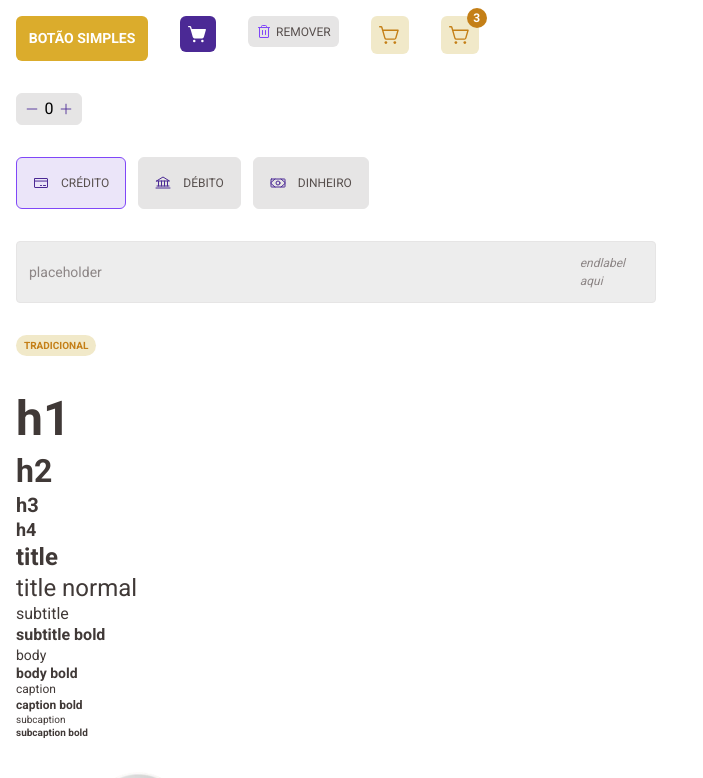
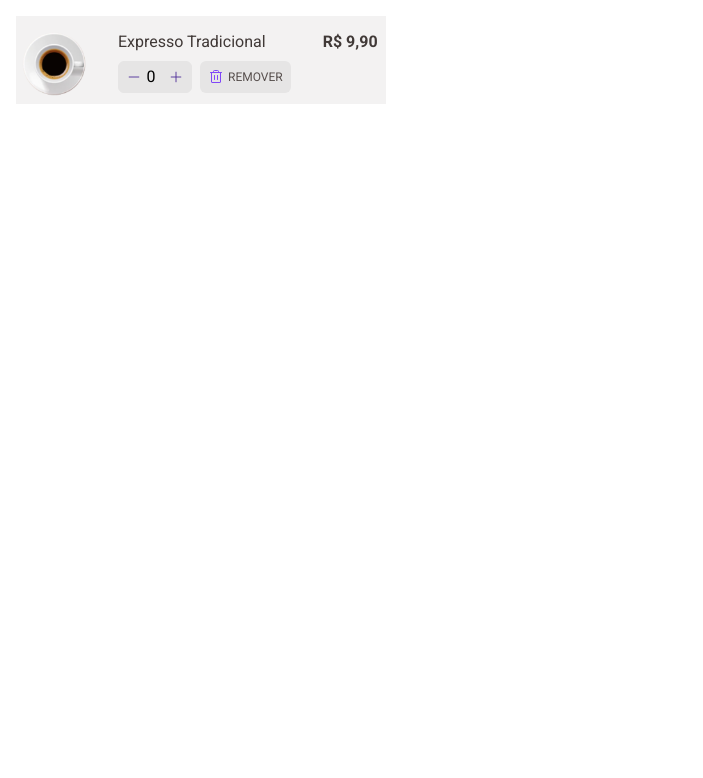
Before and after one commit to alex-britto/PDCoffe, a React (Vite) app: page / in a window 1280 px wide. Shown: the top 778 px of the page, without its empty margins (0-703 px from the left). Built offline with nearby package versions, Linux system fonts and the light colour scheme.

Commit message:
feat: added cartitem

```diff
--- a/src/App.tsx
+++ b/src/App.tsx
@@ -1,12 +1,12 @@
 import styled, { ThemeProvider } from "styled-components"
 
 import { defaultTheme } from "./styles/themes/defaultTheme"
-import { ButtonsExample, NumberInputExample, SelectInputExample, TextField, StatusExample, TypographyExample, CatalogItemExample } from "./components"
+import { ButtonsExample, NumberInputExample, SelectInputExample, TextField, StatusExample, TypographyExample, CatalogItemExample, CartItemExample } from "./components"
 
 function App() {
   return (
      <ThemeProvider theme={defaultTheme}>
-        <Container>
+        {/* <Container>
           <ButtonsExample />
         </Container>
         <Container>
@@ -26,6 +26,9 @@ function App() {
           </Container>
           <Container>
             <CatalogItemExample />
+          </Container> */}
+          <Container>
+            <CartItemExample />
           </Container>
      </ThemeProvider>
   )
--- /dev/null
+++ b/src/components/CartItem/CartItem.tsx
@@ -0,0 +1,72 @@
+import { Trash } from "phosphor-react";
+import { ReactNode } from "react";
+import styled, { css, useTheme } from "styled-components";
+import { Button } from "../Button";
+import { NumberInput } from "../NumberInput";
+import { Typography } from "../Typography";
+
+export interface CartItemProps {
+    icon: ReactNode;
+    title: string;
+    priceTag: string | number;
+    inputValue: number;
+    onSubtraction: () => void;
+    onAddition: () => void;
+    onClickButton: () => void;
+}
+
+const CartItem = ({ icon, title, priceTag, inputValue, onSubtraction, onAddition, onClickButton, ...rest }: CartItemProps) => {
+    const theme = useTheme()
+    return (
+        <Container {...rest}>
+                {icon && <span className="w-16 h-16 mt-2">{icon}</span>}
+            <Fragment>
+                <div>
+                {title && <Typography variant="subtitle" className="mt-2">{title}</Typography>}
+                </div>
+                <div className="flex flex-row mt-2">
+                <NumberInput value={inputValue} onSubtraction={onSubtraction} onAddition={onAddition} className="mr-2" />
+                <Button
+                variant="small"
+                label="remover"
+                bgColor={theme.colors.base.button}
+                bgHoverColor={theme.colors.base.hover}
+                textColor={theme.colors.base.text}
+                icon={
+                    <Trash size={16} color={theme.colors.purple.default} />
+                }
+                onClick={onClickButton}
+                />
+                </div>
+                </Fragment>
+                {priceTag && <Typography variant="subtitle" fontWeight="700" className="mt-2 mr-0.5">{priceTag}</Typography>}
+        </Container>
+    )
+}
+
+const Container = styled.div`
+    ${({ theme }) => css`
+        display: flex;
+        flex-direction: row;
+        align-items: flex-start;
+
+        padding: 8px 6px;
+        gap: 32px;
+
+        width: fit-content;
+
+        background: ${theme.colors.base.card};
+    ` }
+`
+
+const Fragment = styled.div`
+    display: flex;
+    flex-direction: column;
+    position: relative;
+
+    justify-content: flex-start;
+
+    width: auto;
+`
+
+export default CartItem
--- /dev/null
+++ b/src/components/CartItem/index.ts
@@ -0,0 +1 @@
+export { default as CartItem } from './CartItem'
--- /dev/null
+++ b/src/components/Examples/CartItemExample.tsx
@@ -0,0 +1,24 @@
+import { useState } from 'react';
+import Expresso from '../../assets/icons/expresso.png'
+import { CartItem } from "../../components";
+
+const CartItemExample = () => {
+    const [inputValue, setInputValue] = useState(0)
+    const expressoIcon = <img src={Expresso} />
+
+    return (
+        <div className="m-4">
+        <CartItem
+            icon={expressoIcon}
+            title="Expresso Tradicional"
+            priceTag="R$ 9,90"
+            inputValue={inputValue}
+            onSubtraction={() => setInputValue((inputValue) => inputValue > 0 ? inputValue - 1 : inputValue)}
+            onAddition={() => setInputValue((inputValue) => inputValue + 1)}
+            onClickButton={() => console.log("item comprado")}
+        />
+        </div>
+    )
+}
+
+export default CartItemExample
--- a/src/components/Examples/index.ts
+++ b/src/components/Examples/index.ts
@@ -4,3 +4,4 @@ export { default as SelectInputExample } from './SelectInputExample'
 export { default as StatusExample } from './StatusExample'
 export { default as TypographyExample } from './TypographyExample'
 export { default as CatalogItemExample } from './CatalogItemExample'
+export { default as CartItemExample } from './CartItemExample'
--- a/src/components/NumberInput/index.ts
+++ b/src/components/NumberInput/index.ts
@@ -1,2 +1 @@
 export { default as NumberInput } from './NumberInput'
-export { default as NumberInputExample } from '../Examples/NumberInputExample'
--- a/src/components/index.ts
+++ b/src/components/index.ts
@@ -1,5 +1,6 @@
 export * from './Button'
 export * from './CatalogItem'
+export * from './CartItem'
 export * from './NumberInput'
 export * from './SelectInput'
 export * from './Status'
```
